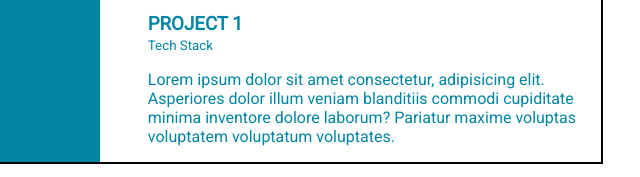
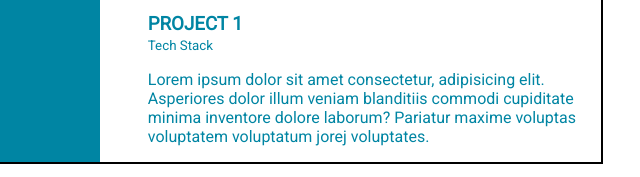
Before and after one commit to sahil-kumar-dev/Project-1-Resume-Tempelate, a plain HTML site: page index.html in a window 1280 px wide. Shown: the part 1690-1867 px from the top of the page, 437-1077 px from the left. Drawn offline with Linux system fonts and the light colour scheme.

Commit message:
some changes

```diff
--- a/index.html
+++ b/index.html
@@ -27,7 +27,6 @@
 		<!-- left section of the resume  -->
 
 		<div class="left">
-
 			<!-- Profile photo section  -->
 			<div class="image">
 				<img src="./assests/profileImage.jpg" alt="">
@@ -183,12 +182,13 @@
 					<small>Tech Stack</small>
 					<p>Lorem ipsum dolor sit amet consectetur, adipisicing elit. Asperiores dolor illum veniam
 						blanditiis commodi cupiditate minima inventore dolore laborum? Pariatur maxime voluptas
-						voluptatem voluptatum voluptates.</p>
+						voluptatem voluptatum jorej voluptates.</p>
 				</div>
 			</section>
+
 		</div>
 	</main>
-
+	<!-- done -->
 	<!-- Thanks for using my template  -->
 </body>
 
```
